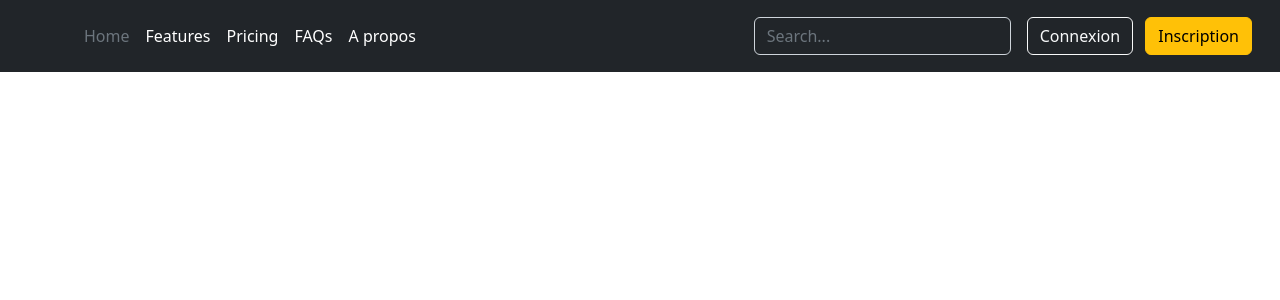
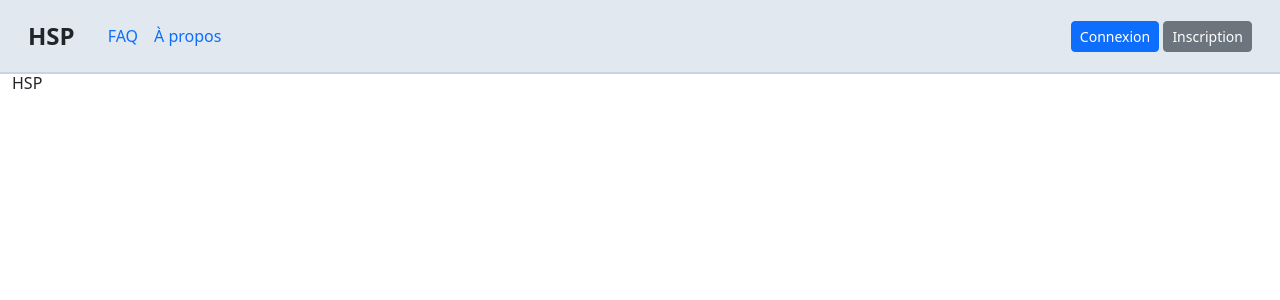
Before and after one commit to TRAN-Ki/ktnslrhls-hsp, a PHP site: page / in a window 1280 px wide. Shown: the top 300 px of the page. Run offline with PHP 8.4, Linux system fonts and the light colour scheme; some libraries are stand-ins or nearby versions.

Commit message:
add: page d'accueil

```diff
--- a/index.php
+++ b/index.php
@@ -1,48 +1,53 @@
 <!DOCTYPE html>
 <html lang="FR">
+
 <head>
 
     <meta charset="UTF-8">
     <meta name="viewport" content="width=device-width, initial-scale=1.0">
     <script src="https://cdn.tailwindcss.com"></script>
-    <link href="https://cdn.jsdelivr.net/npm/bootstrap@5.2.1/dist/css/bootstrap.min.css" rel="stylesheet" integrity="sha384-iYQeCzEYFbKjA/T2uDLTpkwGzCiq6soy8tYaI1GyVh/UjpbCx/TYkiZhlZB6+fzT" crossorigin="anonymous">
-    <script src="https://cdn.jsdelivr.net/npm/bootstrap@5.2.1/dist/js/bootstrap.bundle.min.js" integrity="sha384-u1OknCvxWvY5kfmNBILK2hRnQC3Pr17a+RTT6rIHI7NnikvbZlHgTPOOmMi466C8" crossorigin="anonymous"></script>
-    <title></title>
+    <link href="https://cdn.jsdelivr.net/npm/bootstrap@5.2.1/dist/css/bootstrap.min.css" rel="stylesheet"
+          integrity="sha384-iYQeCzEYFbKjA/T2uDLTpkwGzCiq6soy8tYaI1GyVh/UjpbCx/TYkiZhlZB6+fzT" crossorigin="anonymous">
+    <script src="https://cdn.jsdelivr.net/npm/bootstrap@5.2.1/dist/js/bootstrap.bundle.min.js"
+            integrity="sha384-u1OknCvxWvY5kfmNBILK2hRnQC3Pr17a+RTT6rIHI7NnikvbZlHgTPOOmMi466C8"
+            crossorigin="anonymous"></script>
+
+    <link rel="stylesheet" href="assets/css/styles.css">
+    <title>HSP - Accueil</title>
     <style></style>
 
 </head>
+
 <body>
-<header class="p-3 text-bg-dark">
+<header class="p-3 bg-slate-200">
     <div class="container">
         <div class="d-flex flex-wrap align-items-center justify-content-center justify-content-lg-start">
-            <a href="/" class="d-flex align-items-center mb-2 mb-lg-0 text-white text-decoration-none">
-                <svg class="bi me-2" width="40" height="32" role="img" aria-label="Bootstrap"><use xlink:href="#bootstrap"/></svg>
+            <a href="#" class="d-flex align-items-center mb-2 mb-lg-0 text-decoration-none">
+                <p style="font-size: 24px; font-weight: bolder; margin-right: 25px">HSP</p>
             </a>
 
             <ul class="nav col-12 col-lg-auto me-lg-auto mb-2 justify-content-center mb-md-0">
-                <li><a href="#" class="nav-link px-2 text-secondary">Home</a></li>
-                <li><a href="#" class="nav-link px-2 text-white">Features</a></li>
-                <li><a href="#" class="nav-link px-2 text-white">Pricing</a></li>
-                <li><a href="#" class="nav-link px-2 text-white">FAQs</a></li>
-                <li><a href="#" class="nav-link px-2 text-white">A propos
-                    </a></li>
+                <li><a href="#" class="nav-link px-2">FAQ</a></li>
+                <li><a href="#" class="nav-link px-2">À propos</a></li>
             </ul>
 
-            <form class="col-12 col-lg-auto mb-3 mb-lg-0 me-lg-3" role="search">
-                <input type="search" class="form-control form-control-dark text-bg-dark" placeholder="Search..." aria-label="Search">
-            </form>
-
             <div class="text-end">
-                <button type="button" class="btn btn-outline-light me-2">Connexion</button>
-                <button type="button" class="btn btn-warning">Inscription</button>
+                <button class="btn btn-primary btn-sm">Connexion</button>
+                <button class="btn btn-secondary btn-sm">Inscription</button>
             </div>
         </div>
     </div>
 </header>
+<div class="container border-slate-300 border-t-2">
+    <div class="mainpage">
+        <h1 class="titre">HSP</h1>
+    </div>
+</div>
 
 
 
 
 
 </body>
+
 </html>
```
